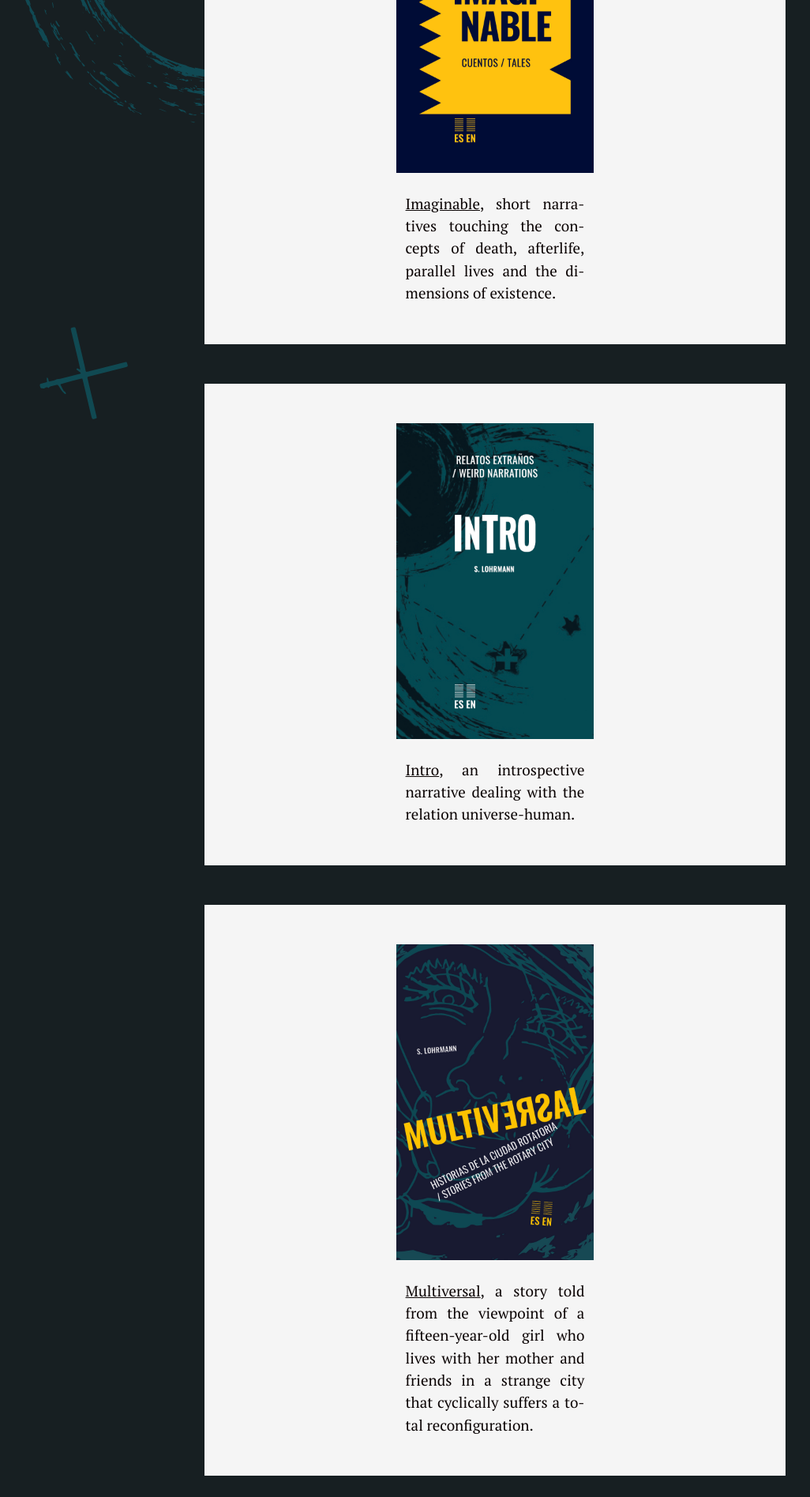
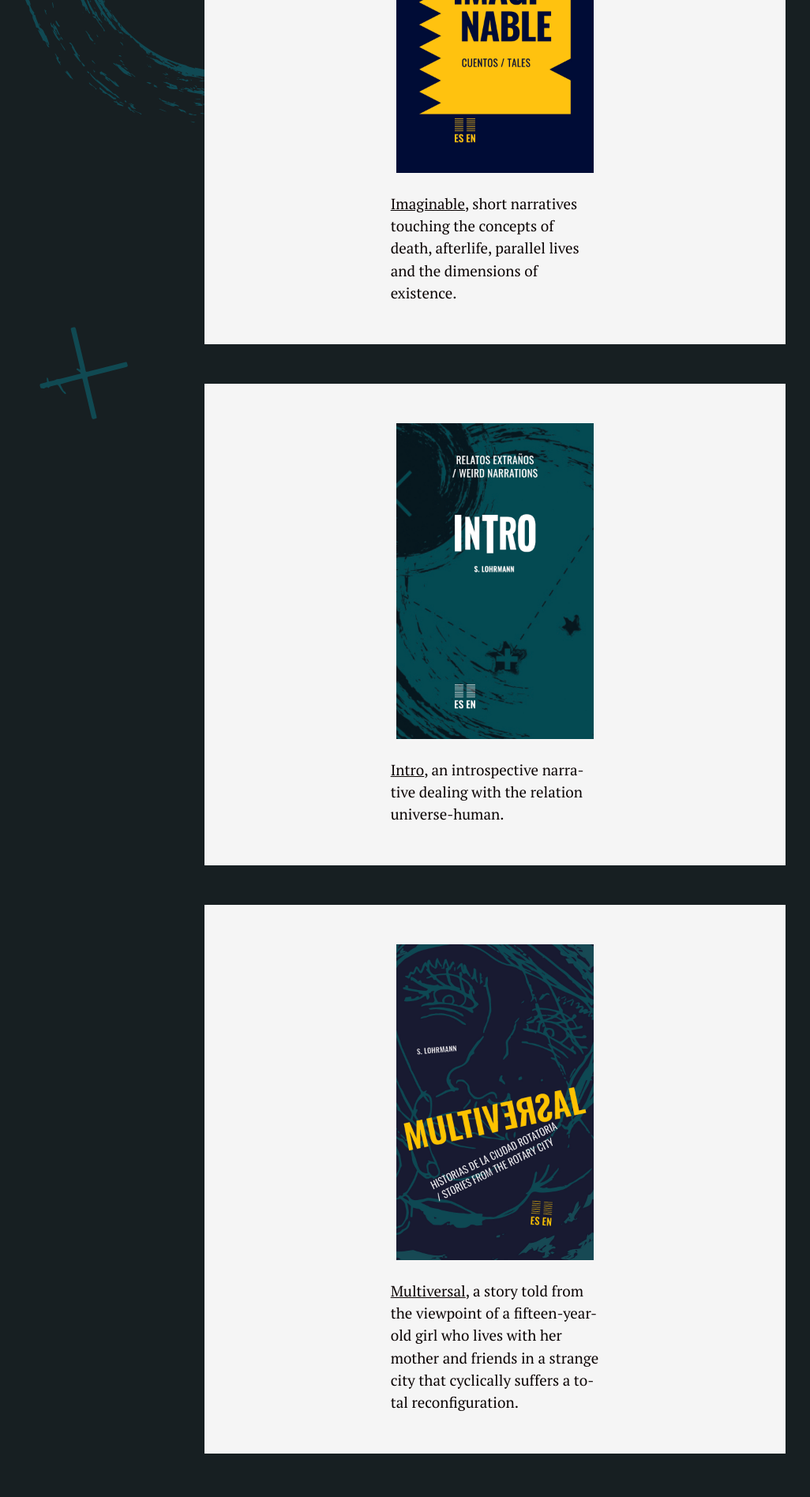
Before and after one commit to silvialohrmann/editorial, a Jekyll site: the page built from about.md, in a window 1280 px wide. Shown: the part 1731-3627 px from the top of the page at 79% size, without its empty margins (13-1039 px from the left). Built offline with Jekyll 4.4.1, drawn with Linux system fonts in a browser that asks for light colours.

Commit message:
Update about.md

```diff
--- a/about.md
+++ b/about.md
@@ -21,15 +21,15 @@ This year, I reread them and decided to publish them as they were. That's why I
 <div style="margin:auto;">
  <div style="margin:50px auto; padding:25px; background: whitesmoke;" id="imaginable">
 <img style="margin:25px auto;" src="/assets/images/Imaginable%20-%20cover.jpg" alt="Imaginable" width="250">
-<p style="max-width:12em; color:#0b0404; margin:0 auto 25px;"><a style="color:#0b0404;" href="https://editorial.silvialohrmann.com/categories/#Imaginable">Imaginable</a>, short narratives touching the concepts of death, afterlife, parallel lives and the dimensions of existence.</p>
+<p style="max-width:14em; color:#0b0404; margin:0 auto 25px; text-align: left;"><a style="color:#0b0404;" href="https://editorial.silvialohrmann.com/categories/#Imaginable">Imaginable</a>, short narratives touching the concepts of death, afterlife, parallel lives and the dimensions of existence.</p>
  </div>
  <div style="margin:50px auto; padding:25px; background: whitesmoke;" id="intro">
 <img style="margin:25px auto;" src="/assets/images/Intro%20-%20cover.jpg" alt="Intro" width="250">
-<p style="max-width:12em; color:#0b0404; margin:0 auto 25px;"><a style="color:#0b0404;" href="https://editorial.silvialohrmann.com/categories/#Intro">Intro</a>, an introspective nar&shy;rative dealing with the relation universe-human.</p>
+<p style="max-width:14em; color:#0b0404; margin:0 auto 25px; text-align: left;"><a style="color:#0b0404;" href="https://editorial.silvialohrmann.com/categories/#Intro">Intro</a>, an introspective nar&shy;rative dealing with the relation universe-human.</p>
  </div>
  <div style="margin:50px auto; padding:25px; background: whitesmoke;" id="multiversal">
 <img style="margin:25px auto;" src="/assets/images/Multiversal%20-%20cover.jpg" alt="Multiversal" width="250">
-<p style="max-width:12em; color:#0b0404; margin:0 auto 25px;"><a style="color:#0b0404;" href="https://editorial.silvialohrmann.com/categories/#Multiversal">Multiversal</a>, a story told from the viewpoint of a fifteen-year-old girl who lives with her mother and friends in a strange city that cyclically suffers a total reconfiguration.</p>
+<p style="max-width:14em; color:#0b0404; margin:0 auto 25px; text-align: left;"><a style="color:#0b0404;" href="https://editorial.silvialohrmann.com/categories/#Multiversal">Multiversal</a>, a story told from the viewpoint of a fifteen-year-old girl who lives with her mother and friends in a strange city that cyclically suffers a total reconfiguration.</p>
  </div>
  </div>
  <p>In this blog, you'll also find a number of <a style="color:whitesmoke;" href="https://editorial.silvialohrmann.com/categories/#Microstories">microstories</a> I wrote between the years 2011 and 2016.</p>
```
